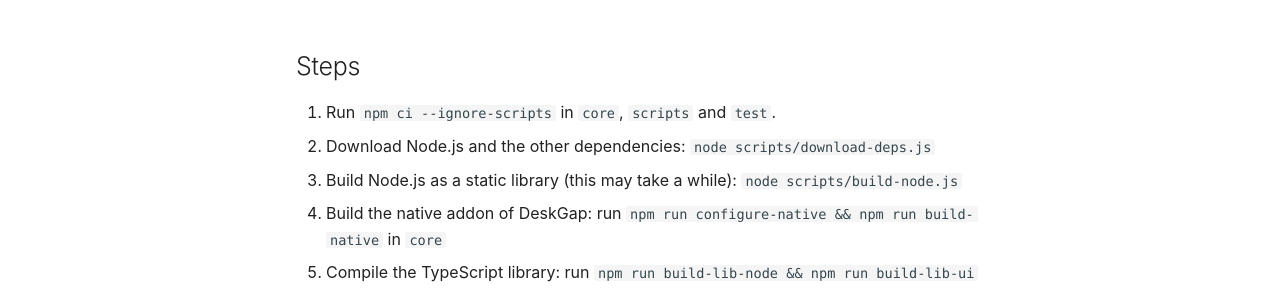
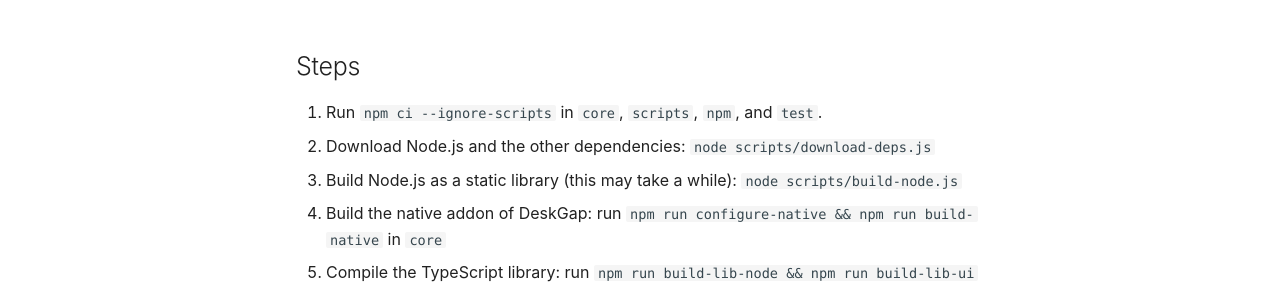
Before and after one commit to branchseer/DeskGap, an MkDocs documentation site: the page built from website/docs/building.md, in a window 1280 px wide and 1056 px high. Shown: the part 490-779 px from the top of the window. Built offline with MkDocs 1.6.1 and Material for MkDocs 9.7.7, drawn with Linux system fonts in a browser that asks for light colours; comment, search, counter and statistics services are not loaded.

Commit message:
Add the missing npm folder in building guide

```diff
--- a/website/docs/building.md
+++ b/website/docs/building.md
@@ -13,7 +13,7 @@
 
 ## Steps
 
-1. Run `npm ci --ignore-scripts` in `core`, `scripts` and `test`.
+1. Run `npm ci --ignore-scripts` in `core`, `scripts`, `npm`, and `test`.
 2. Download Node.js and the other dependencies: `node scripts/download-deps.js`
 3. Build Node.js as a static library (this may take a while): `node scripts/build-node.js`
 4. Build the native addon of DeskGap: run `npm run configure-native && npm run build-native` in `core`
```
